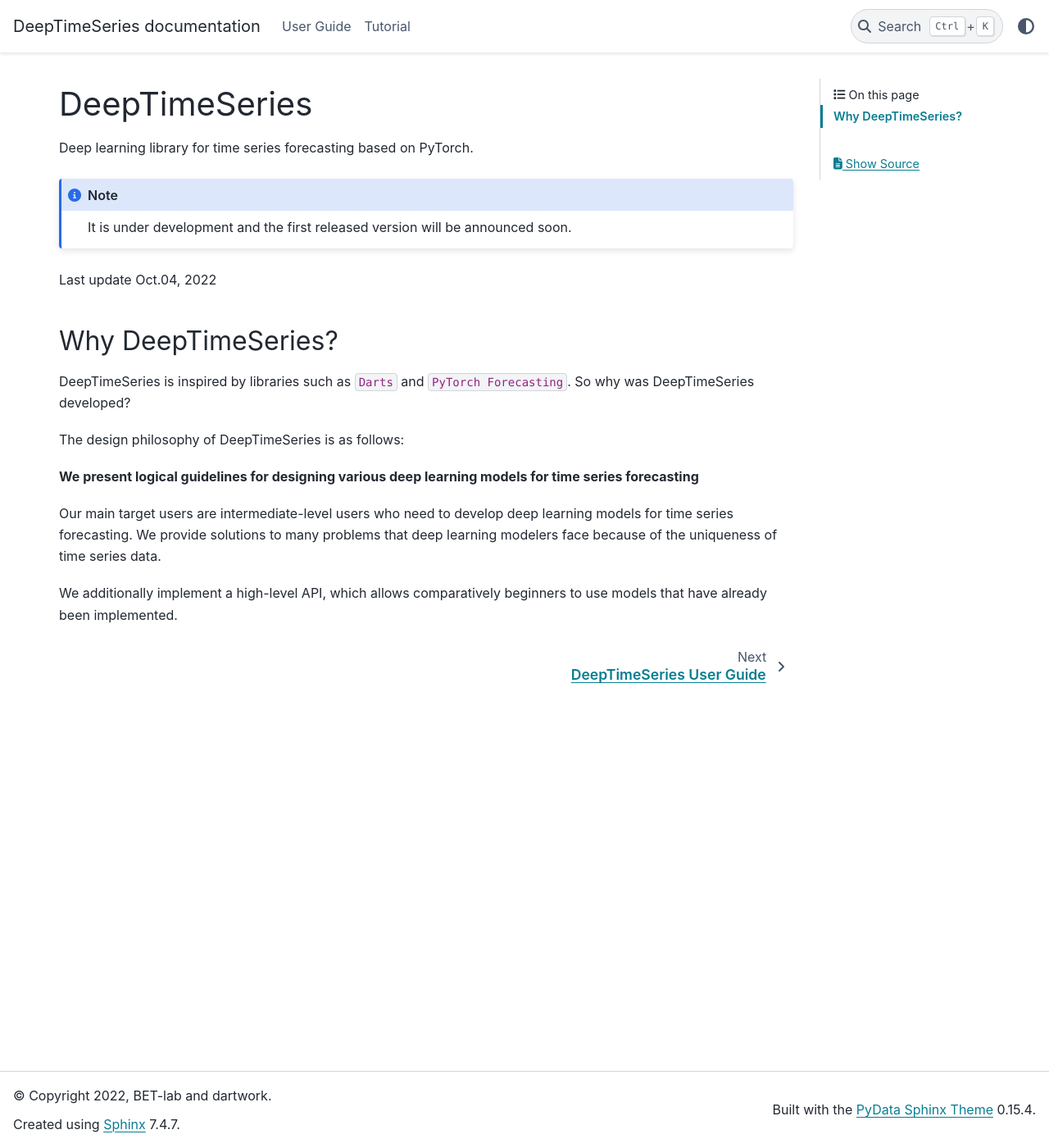
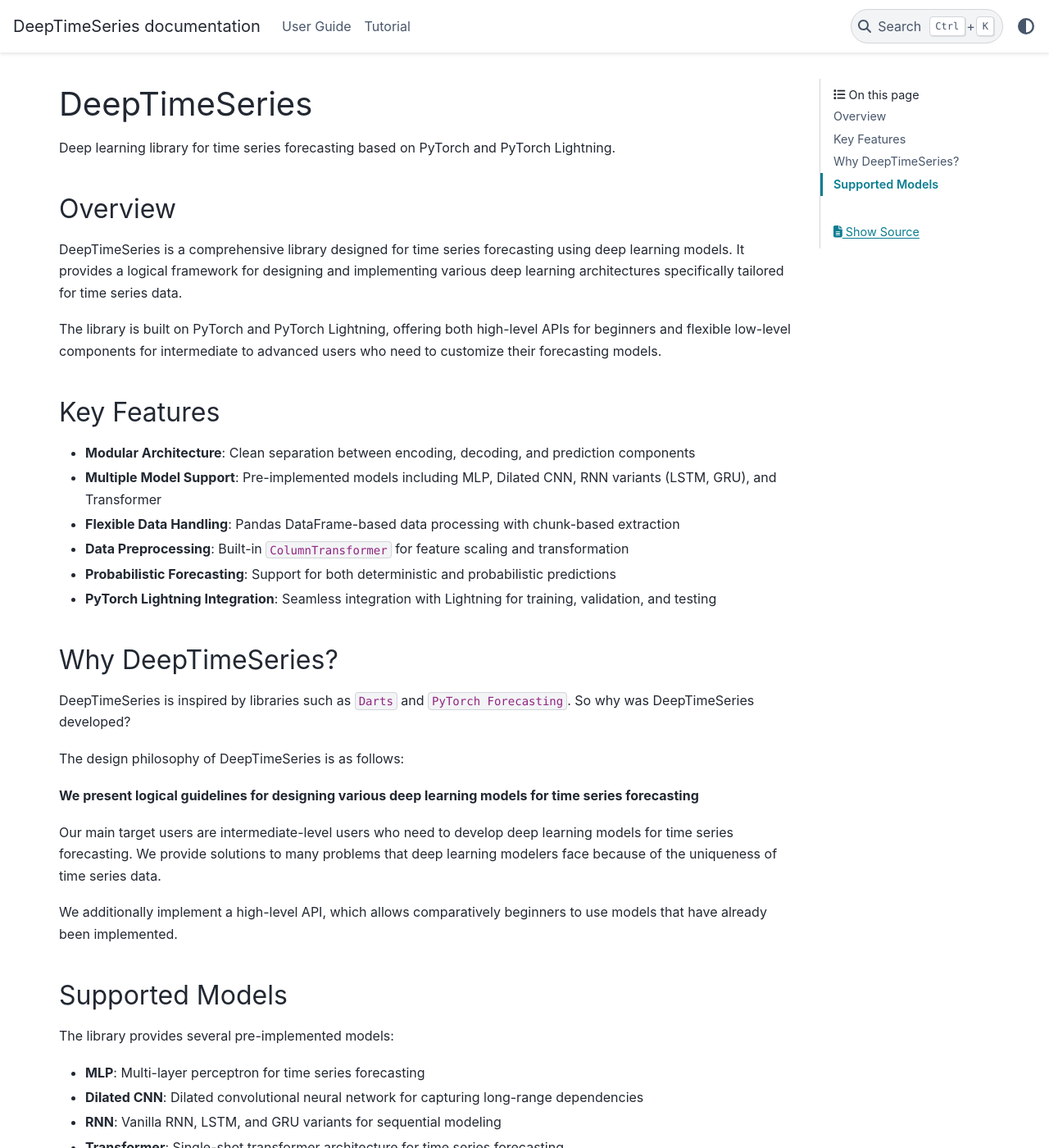
Before and after one commit to BET-lab/DeepTimeSeries, a Sphinx documentation site: the page built from doc/source/index.rst, in a window 1280 px wide and 1400 px high. Shown: the whole window at 82% size. Built offline with Sphinx 7.4.7 and the PyData theme 0.15.4, drawn with Linux system fonts in a browser that asks for light colours; pages that are not in the unit, such as notebooks, are missing from menus; some of the changed text lies outside the part shown.

Commit message:
Enhance documentation in index.rst to provide a comprehensive overview of DeepTimeSeries, including key features, supported models, and the library's design philosophy. Update project description to reflect integration with PyTorch Lightning.

```diff
--- a/doc/source/index.rst
+++ b/doc/source/index.rst
@@ -1,31 +1,54 @@
 DeepTimeSeries
 ============================================
 
-Deep learning library for time series forecasting based on PyTorch.
+Deep learning library for time series forecasting based on PyTorch and PyTorch Lightning.
 
-.. Note::
-   It is under development and the first released version will be announced
-   soon.
+Overview
+--------
 
-Last update Oct.04, 2022
+DeepTimeSeries is a comprehensive library designed for time series forecasting using deep learning models.
+It provides a logical framework for designing and implementing various deep learning architectures
+specifically tailored for time series data.
+
+The library is built on PyTorch and PyTorch Lightning, offering both high-level APIs for beginners
+and flexible low-level components for intermediate to advanced users who need to customize their forecasting models.
+
+Key Features
+------------
+
+- **Modular Architecture**: Clean separation between encoding, decoding, and prediction components
+- **Multiple Model Support**: Pre-implemented models including MLP, Dilated CNN, RNN variants (LSTM, GRU), and Transformer
+- **Flexible Data Handling**: Pandas DataFrame-based data processing with chunk-based extraction
+- **Data Preprocessing**: Built-in ``ColumnTransformer`` for feature scaling and transformation
+- **Probabilistic Forecasting**: Support for both deterministic and probabilistic predictions
+- **PyTorch Lightning Integration**: Seamless integration with Lightning for training, validation, and testing
 
 Why DeepTimeSeries?
 -------------------
-DeepTimeSeries is inspired by libraries such as ``Darts`` and
-``PyTorch Forecasting``. So why was DeepTimeSeries developed?
+
+DeepTimeSeries is inspired by libraries such as ``Darts`` and ``PyTorch Forecasting``.
+So why was DeepTimeSeries developed?
 
 The design philosophy of DeepTimeSeries is as follows:
 
-**We present logical guidelines for designing various deep learning models for
-time series forecasting**
+**We present logical guidelines for designing various deep learning models for time series forecasting**
 
-Our main target users are intermediate-level users who need to develop
-deep learning models for time series forecasting.
-We provide solutions to many problems that deep learning modelers face
-because of the uniqueness of time series data.
+Our main target users are intermediate-level users who need to develop deep learning models for time series forecasting.
+We provide solutions to many problems that deep learning modelers face because of the uniqueness of time series data.
 
-We additionally implement a high-level API, which allows comparatively beginners
-to use models that have already been implemented.
+We additionally implement a high-level API, which allows comparatively beginners to use models that have already been implemented.
+
+Supported Models
+---------------
+
+The library provides several pre-implemented models:
+
+- **MLP**: Multi-layer perceptron for time series forecasting
+- **Dilated CNN**: Dilated convolutional neural network for capturing long-range dependencies
+- **RNN**: Vanilla RNN, LSTM, and GRU variants for sequential modeling
+- **Transformer**: Single-shot transformer architecture for time series forecasting
+
+All models support both deterministic and probabilistic forecasting, and can handle both target and non-target features.
 
 .. toctree::
    :hidden:
```
